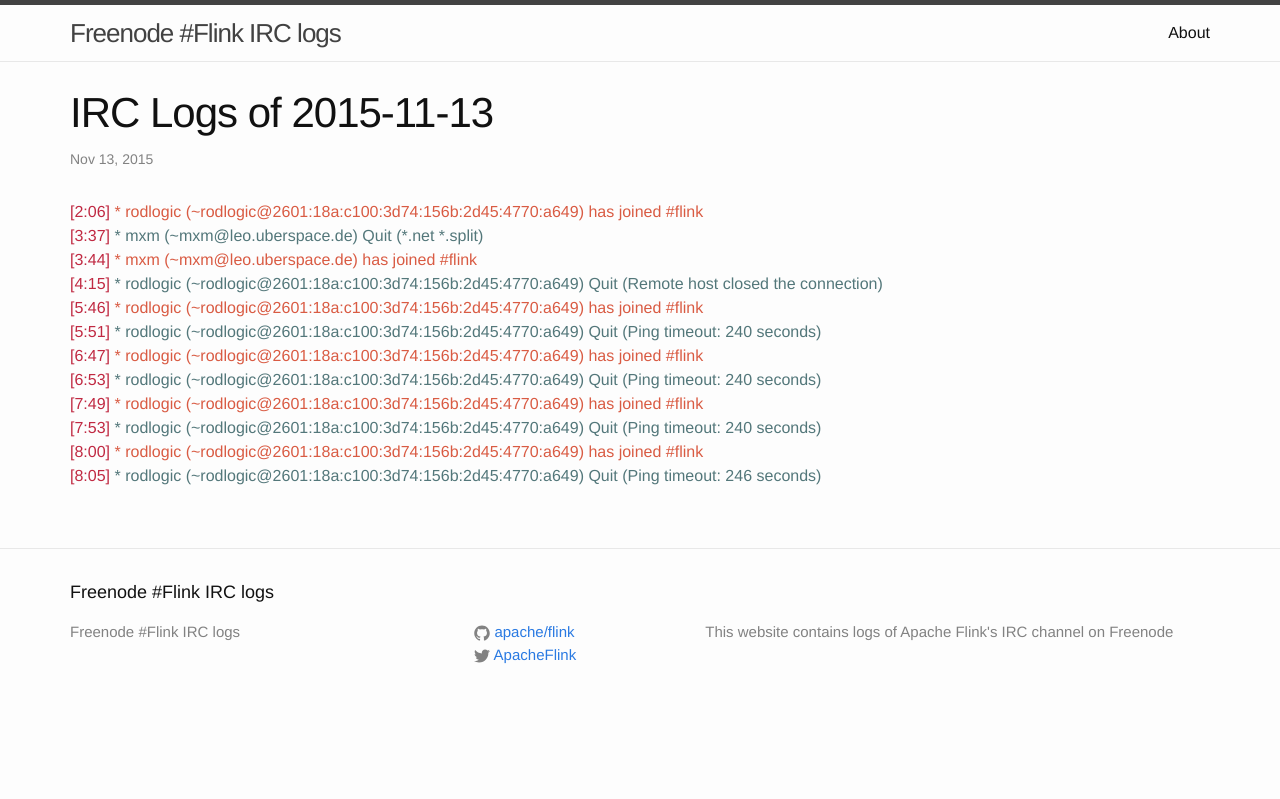
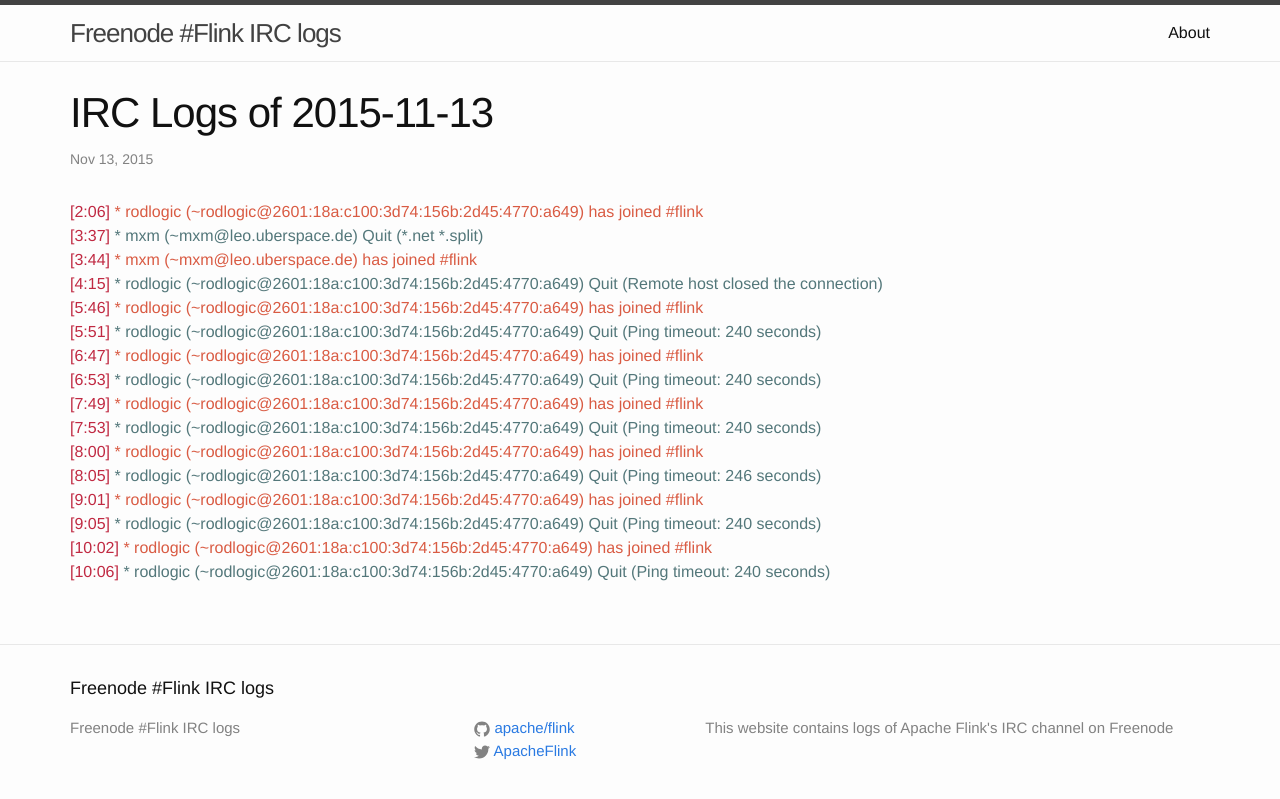
Before and after one commit to flink-irc-logs/flink-irc-logs.github.io, a Jekyll site: the page built from _posts/2015-11-13-logs.markdown, in a window 1280 px wide. Shown: the top 799 px of the page. Built offline with Jekyll 4.4.1, drawn with Linux system fonts in a browser that asks for light colours.

Commit message:
Update of the logs on Fri Nov 13 10:20:45 CET 2015

```diff
--- a/_posts/2015-11-13-logs.markdown
+++ b/_posts/2015-11-13-logs.markdown
@@ -16,3 +16,7 @@
 <span class="irc-date">[7:53]</span> <span class="irc-navy">* rodlogic (~rodlogic@2601:18a:c100:3d74:156b:2d45:4770:a649) Quit (Ping timeout: 240 seconds)</span><br />
 <span class="irc-date">[8:00]</span> <span class="irc-green">* rodlogic (~rodlogic@2601:18a:c100:3d74:156b:2d45:4770:a649) has joined #flink</span><br />
 <span class="irc-date">[8:05]</span> <span class="irc-navy">* rodlogic (~rodlogic@2601:18a:c100:3d74:156b:2d45:4770:a649) Quit (Ping timeout: 246 seconds)</span><br />
+<span class="irc-date">[9:01]</span> <span class="irc-green">* rodlogic (~rodlogic@2601:18a:c100:3d74:156b:2d45:4770:a649) has joined #flink</span><br />
+<span class="irc-date">[9:05]</span> <span class="irc-navy">* rodlogic (~rodlogic@2601:18a:c100:3d74:156b:2d45:4770:a649) Quit (Ping timeout: 240 seconds)</span><br />
+<span class="irc-date">[10:02]</span> <span class="irc-green">* rodlogic (~rodlogic@2601:18a:c100:3d74:156b:2d45:4770:a649) has joined #flink</span><br />
+<span class="irc-date">[10:06]</span> <span class="irc-navy">* rodlogic (~rodlogic@2601:18a:c100:3d74:156b:2d45:4770:a649) Quit (Ping timeout: 240 seconds)</span><br />
```
